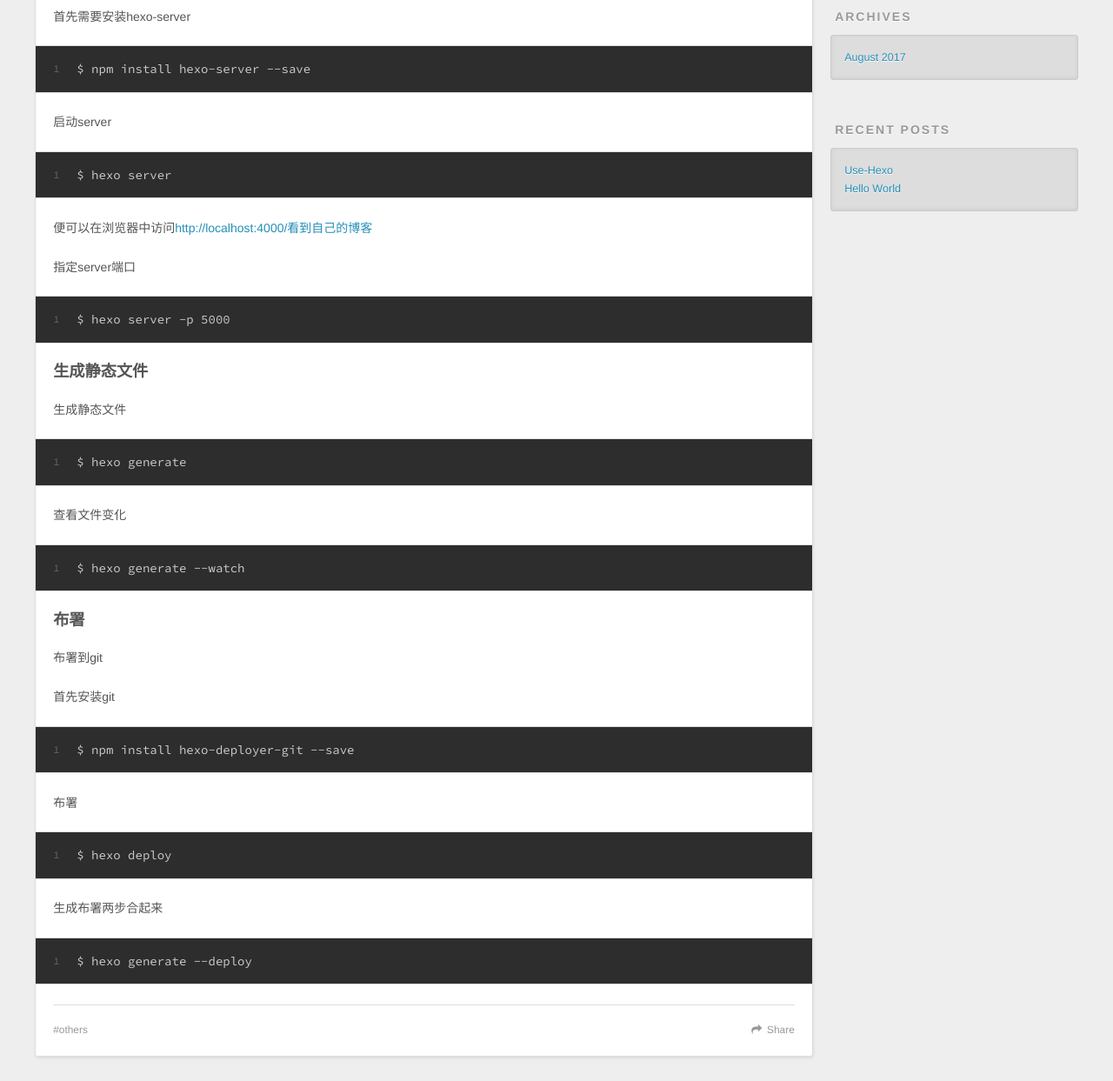
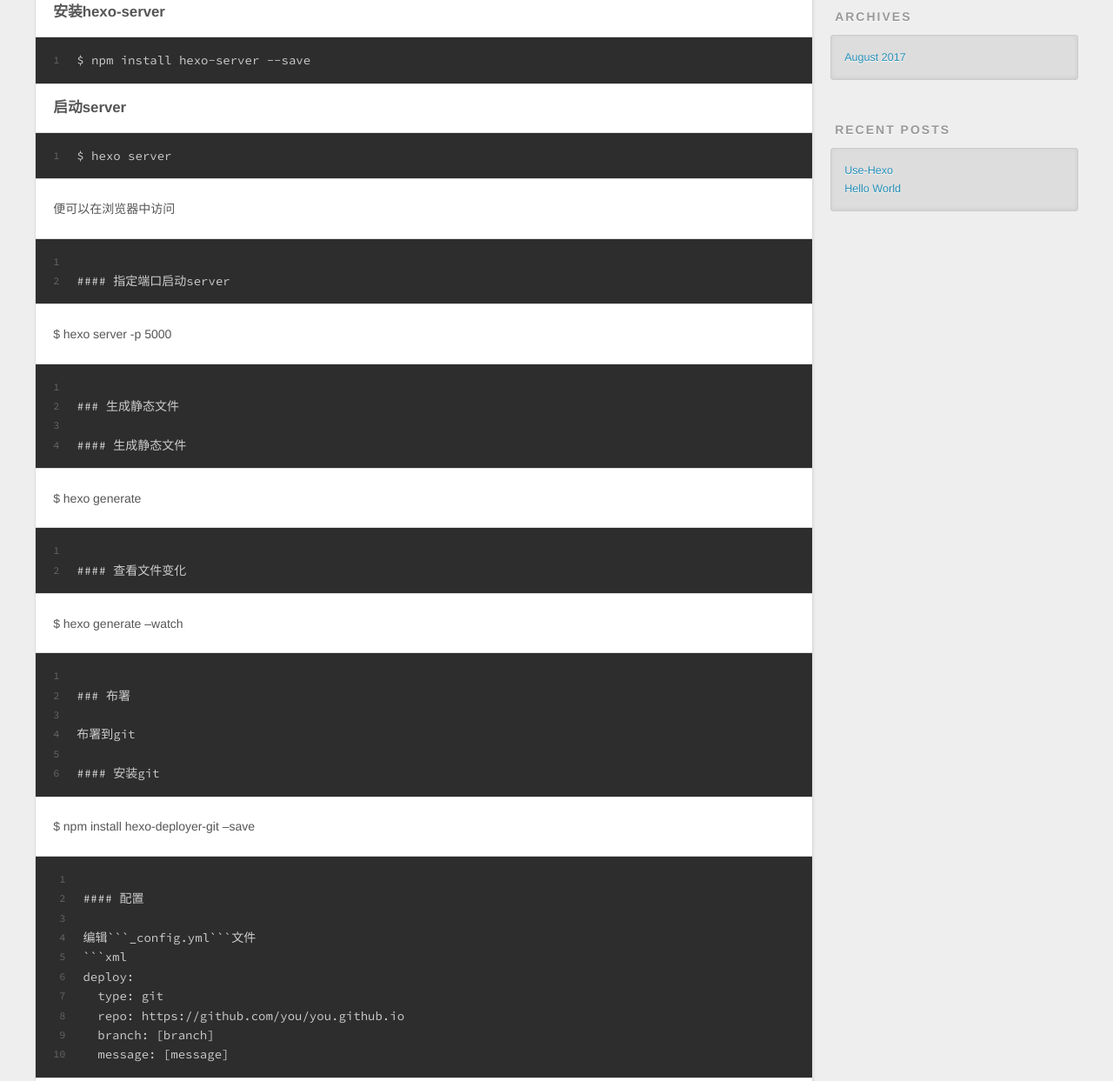
Before and after one commit to ashengtx/ashengtx.github.io, a plain HTML site: page 2017/08/28/use-hexo/index.html in a window 1280 px wide. Shown: the part 600-1843 px from the top of the page at 87% size. Drawn offline with nearby package versions, Linux system fonts and the light colour scheme.

Commit message:
Site updated: 2017-08-28 20:55:58

````diff
--- a/2017/08/28/use-hexo/index.html
+++ b/2017/08/28/use-hexo/index.html
@@ -5,17 +5,17 @@
 
   <title>Use-Hexo | Know &amp; Understand</title>
   <meta name="viewport" content="width=device-width, initial-scale=1, maximum-scale=1">
-  <meta name="description" content="新建一篇文章1$ hexo new post use-hexo.md 启动服务器首先需要安装hexo-server1$ npm install hexo-server --save 启动server1$ hexo server 便可以在浏览器中访问http://localhost:4000/看到自己的博客 指定server端口1$ hexo server -p 5000 生成静态文件生成静态文件1">
+  <meta name="description" content="新建一篇文章1$ hexo new post use-hexo.md 启动服务器安装hexo-server1$ npm install hexo-server --save 启动server1$ hexo server 便可以在浏览器中访问12#### 指定端口启动server $ hexo server -p 50001234### 生成静态文件#### 生成静态文件 $ hexo genera">
 <meta name="keywords" content="others">
 <meta property="og:type" content="article">
 <meta property="og:title" content="Use-Hexo">
 <meta property="og:url" content="http://yoursite.com/2017/08/28/use-hexo/index.html">
 <meta property="og:site_name" content="Know &amp; Understand">
-<meta property="og:description" content="新建一篇文章1$ hexo new post use-hexo.md 启动服务器首先需要安装hexo-server1$ npm install hexo-server --save 启动server1$ hexo server 便可以在浏览器中访问http://localhost:4000/看到自己的博客 指定server端口1$ hexo server -p 5000 生成静态文件生成静态文件1">
-<meta property="og:updated_time" content="2017-08-28T12:43:59.891Z">
+<meta property="og:description" content="新建一篇文章1$ hexo new post use-hexo.md 启动服务器安装hexo-server1$ npm install hexo-server --save 启动server1$ hexo server 便可以在浏览器中访问12#### 指定端口启动server $ hexo server -p 50001234### 生成静态文件#### 生成静态文件 $ hexo genera">
+<meta property="og:updated_time" content="2017-08-28T12:52:54.300Z">
 <meta name="twitter:card" content="summary">
 <meta name="twitter:title" content="Use-Hexo">
-<meta name="twitter:description" content="新建一篇文章1$ hexo new post use-hexo.md 启动服务器首先需要安装hexo-server1$ npm install hexo-server --save 启动server1$ hexo server 便可以在浏览器中访问http://localhost:4000/看到自己的博客 指定server端口1$ hexo server -p 5000 生成静态文件生成静态文件1">
+<meta name="twitter:description" content="新建一篇文章1$ hexo new post use-hexo.md 启动服务器安装hexo-server1$ npm install hexo-server --save 启动server1$ hexo server 便可以在浏览器中访问12#### 指定端口启动server $ hexo server -p 50001234### 生成静态文件#### 生成静态文件 $ hexo genera">
 
     <link rel="alternate" href="/atom.xml" title="Know &amp; Understand" type="application/atom+xml">
 
@@ -87,16 +87,15 @@
     <div class="article-entry" itemprop="articleBody">
 
         <h3 id="新建一篇文章"><a href="#新建一篇文章" class="headerlink" title="新建一篇文章"></a>新建一篇文章</h3><figure class="highlight plain"><table><tr><td class="gutter"><pre><div class="line">1</div></pre></td><td class="code"><pre><div class="line">$ hexo new post use-hexo.md</div></pre></td></tr></table></figure>
-<h3 id="启动服务器"><a href="#启动服务器" class="headerlink" title="启动服务器"></a>启动服务器</h3><p>首先需要安装hexo-server<br><figure class="highlight plain"><table><tr><td class="gutter"><pre><div class="line">1</div></pre></td><td class="code"><pre><div class="line">$ npm install hexo-server --save</div></pre></td></tr></table></figure></p>
-<p>启动server<br><figure class="highlight plain"><table><tr><td class="gutter"><pre><div class="line">1</div></pre></td><td class="code"><pre><div class="line">$ hexo server</div></pre></td></tr></table></figure></p>
-<p>便可以在浏览器中访问<a href="http://localhost:4000/看到自己的博客" target="_blank" rel="external">http://localhost:4000/看到自己的博客</a></p>
-<p>指定server端口<br><figure class="highlight plain"><table><tr><td class="gutter"><pre><div class="line">1</div></pre></td><td class="code"><pre><div class="line">$ hexo server -p 5000</div></pre></td></tr></table></figure></p>
-<h3 id="生成静态文件"><a href="#生成静态文件" class="headerlink" title="生成静态文件"></a>生成静态文件</h3><p>生成静态文件<br><figure class="highlight plain"><table><tr><td class="gutter"><pre><div class="line">1</div></pre></td><td class="code"><pre><div class="line">$ hexo generate</div></pre></td></tr></table></figure></p>
-<p>查看文件变化<br><figure class="highlight plain"><table><tr><td class="gutter"><pre><div class="line">1</div></pre></td><td class="code"><pre><div class="line">$ hexo generate --watch</div></pre></td></tr></table></figure></p>
-<h3 id="布署"><a href="#布署" class="headerlink" title="布署"></a>布署</h3><p>布署到git</p>
-<p>首先安装git<br><figure class="highlight plain"><table><tr><td class="gutter"><pre><div class="line">1</div></pre></td><td class="code"><pre><div class="line">$ npm install hexo-deployer-git --save</div></pre></td></tr></table></figure></p>
-<p>布署<br><figure class="highlight plain"><table><tr><td class="gutter"><pre><div class="line">1</div></pre></td><td class="code"><pre><div class="line">$ hexo deploy</div></pre></td></tr></table></figure></p>
-<p>生成布署两步合起来<br><figure class="highlight plain"><table><tr><td class="gutter"><pre><div class="line">1</div></pre></td><td class="code"><pre><div class="line">$ hexo generate --deploy</div></pre></td></tr></table></figure></p>
+<h3 id="启动服务器"><a href="#启动服务器" class="headerlink" title="启动服务器"></a>启动服务器</h3><h4 id="安装hexo-server"><a href="#安装hexo-server" class="headerlink" title="安装hexo-server"></a>安装hexo-server</h4><figure class="highlight plain"><table><tr><td class="gutter"><pre><div class="line">1</div></pre></td><td class="code"><pre><div class="line">$ npm install hexo-server --save</div></pre></td></tr></table></figure>
+<h4 id="启动server"><a href="#启动server" class="headerlink" title="启动server"></a>启动server</h4><figure class="highlight plain"><table><tr><td class="gutter"><pre><div class="line">1</div></pre></td><td class="code"><pre><div class="line">$ hexo server</div></pre></td></tr></table></figure>
+<p>便可以在浏览器中访问<figure class="highlight plain"><table><tr><td class="gutter"><pre><div class="line">1</div><div class="line">2</div></pre></td><td class="code"><pre><div class="line"></div><div class="line">#### 指定端口启动server</div></pre></td></tr></table></figure></p>
+<p>$ hexo server -p 5000<br><figure class="highlight plain"><table><tr><td class="gutter"><pre><div class="line">1</div><div class="line">2</div><div class="line">3</div><div class="line">4</div></pre></td><td class="code"><pre><div class="line"></div><div class="line">### 生成静态文件</div><div class="line"></div><div class="line">#### 生成静态文件</div></pre></td></tr></table></figure></p>
+<p>$ hexo generate<br><figure class="highlight plain"><table><tr><td class="gutter"><pre><div class="line">1</div><div class="line">2</div></pre></td><td class="code"><pre><div class="line"></div><div class="line">#### 查看文件变化</div></pre></td></tr></table></figure></p>
+<p>$ hexo generate –watch<br><figure class="highlight plain"><table><tr><td class="gutter"><pre><div class="line">1</div><div class="line">2</div><div class="line">3</div><div class="line">4</div><div class="line">5</div><div class="line">6</div></pre></td><td class="code"><pre><div class="line"></div><div class="line">### 布署</div><div class="line"></div><div class="line">布署到git</div><div class="line"></div><div class="line">#### 安装git</div></pre></td></tr></table></figure></p>
+<p>$ npm install hexo-deployer-git –save<br><figure class="highlight plain"><table><tr><td class="gutter"><pre><div class="line">1</div><div class="line">2</div><div class="line">3</div><div class="line">4</div><div class="line">5</div><div class="line">6</div><div class="line">7</div><div class="line">8</div><div class="line">9</div><div class="line">10</div></pre></td><td class="code"><pre><div class="line"></div><div class="line">#### 配置</div><div class="line"></div><div class="line">编辑```_config.yml```文件</div><div class="line">```xml</div><div class="line">deploy:</div><div class="line">  type: git</div><div class="line">  repo: https://github.com/you/you.github.io</div><div class="line">  branch: [branch]</div><div class="line">  message: [message]</div></pre></td></tr></table></figure></p>
+<h4 id="布署"><a href="#布署" class="headerlink" title="布署"></a>布署</h4><figure class="highlight plain"><table><tr><td class="gutter"><pre><div class="line">1</div></pre></td><td class="code"><pre><div class="line">$ hexo deploy</div></pre></td></tr></table></figure>
+<h4 id="生成布署两步可以合起来"><a href="#生成布署两步可以合起来" class="headerlink" title="生成布署两步可以合起来"></a>生成布署两步可以合起来</h4><figure class="highlight plain"><table><tr><td class="gutter"><pre><div class="line">1</div></pre></td><td class="code"><pre><div class="line">$ hexo generate --deploy</div></pre></td></tr></table></figure>
 
 
     </div>
````
Also changed, not shown: index.html (+9 -10 lines).
